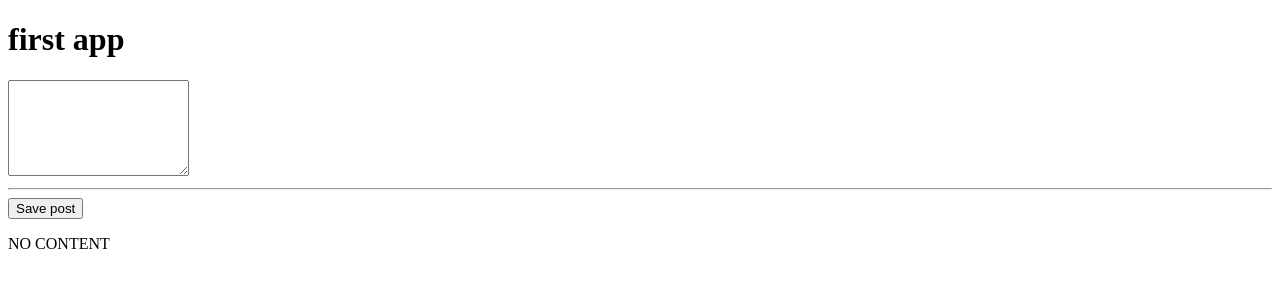
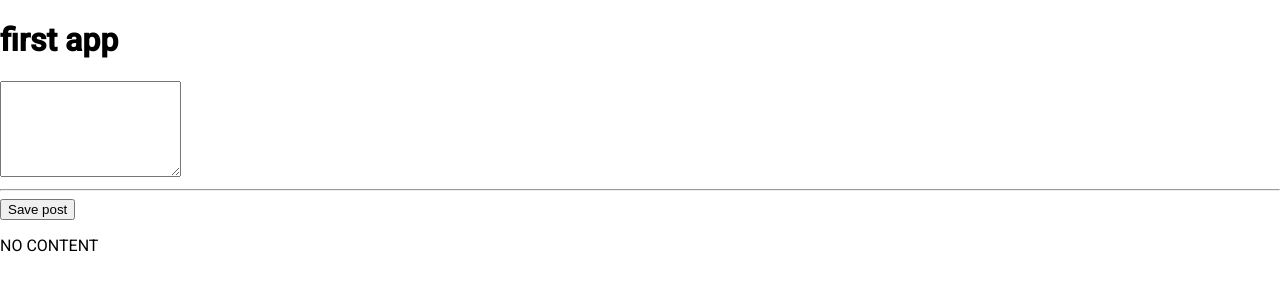
Before and after one commit to JJJJJJade/MyFirstMeanStackApp, an Angular app: page / in a window 1280 px wide. Shown: the top 300 px of the page. Built offline with nearby package versions, Linux system fonts and the light colour scheme.

Commit message:
add angular material

```diff
--- a/angular.json
+++ b/angular.json
@@ -24,6 +24,7 @@
               "src/assets"
             ],
             "styles": [
+              "./node_modules/@angular/material/prebuilt-themes/indigo-pink.css",
               "src/styles.css"
             ],
             "scripts": []
@@ -89,6 +90,7 @@
               "src/assets"
             ],
             "styles": [
+              "./node_modules/@angular/material/prebuilt-themes/indigo-pink.css",
               "src/styles.css"
             ],
             "scripts": []
@@ -120,6 +122,7 @@
           }
         }
       }
-    }},
+    }
+  },
   "defaultProject": "mean-course"
 }
--- a/package.json
+++ b/package.json
@@ -12,10 +12,12 @@
   "private": true,
   "dependencies": {
     "@angular/animations": "~8.2.9",
+    "@angular/cdk": "~8.2.3",
     "@angular/common": "~8.2.9",
     "@angular/compiler": "~8.2.9",
     "@angular/core": "~8.2.9",
     "@angular/forms": "~8.2.9",
+    "@angular/material": "^8.2.3",
     "@angular/platform-browser": "~8.2.9",
     "@angular/platform-browser-dynamic": "~8.2.9",
     "@angular/router": "~8.2.9",
--- a/src/app/app.module.ts
+++ b/src/app/app.module.ts
@@ -5,6 +5,7 @@ import { FormsModule } from '@angular/forms';
 import { AppRoutingModule } from './app-routing.module';
 import { AppComponent } from './app.component';
 import {PostCreateComponent} from './posts/post-create/post-create.component';
+import { BrowserAnimationsModule } from '@angular/platform-browser/animations';
 
 @NgModule({
   declarations: [
@@ -14,7 +15,8 @@ import {PostCreateComponent} from './posts/post-create/post-create.component';
   imports: [
     BrowserModule,
     AppRoutingModule,
-    FormsModule
+    FormsModule,
+    BrowserAnimationsModule
   ],
   providers: [],
   bootstrap: [AppComponent]
--- a/src/app/posts/post-create/post-create.component.ts
+++ b/src/app/posts/post-create/post-create.component.ts
@@ -16,6 +16,7 @@ export class PostCreateComponent {
   // }
 
   onAddPost() {
+
     this.newPost = this.enteredvalue;
   }
 }
--- a/src/index.html
+++ b/src/index.html
@@ -6,6 +6,8 @@
   <base href="/">
   <meta name="viewport" content="width=device-width, initial-scale=1">
   <link rel="icon" type="image/x-icon" href="favicon.ico">
+  <link href="https://fonts.googleapis.com/css?family=Roboto:300,400,500&display=swap" rel="stylesheet">
+  <link href="https://fonts.googleapis.com/icon?family=Material+Icons" rel="stylesheet">
 </head>
 <body>
   <app-root></app-root>
--- a/src/styles.css
+++ b/src/styles.css
@@ -1 +1,4 @@
 /* You can add global styles to this file, and also import other style files */
+
+html, body { height: 100%; }
+body { margin: 0; font-family: Roboto, "Helvetica Neue", sans-serif; }
```
Also changed, not shown: 1 other file (tests, documents, lock files or other folders).
